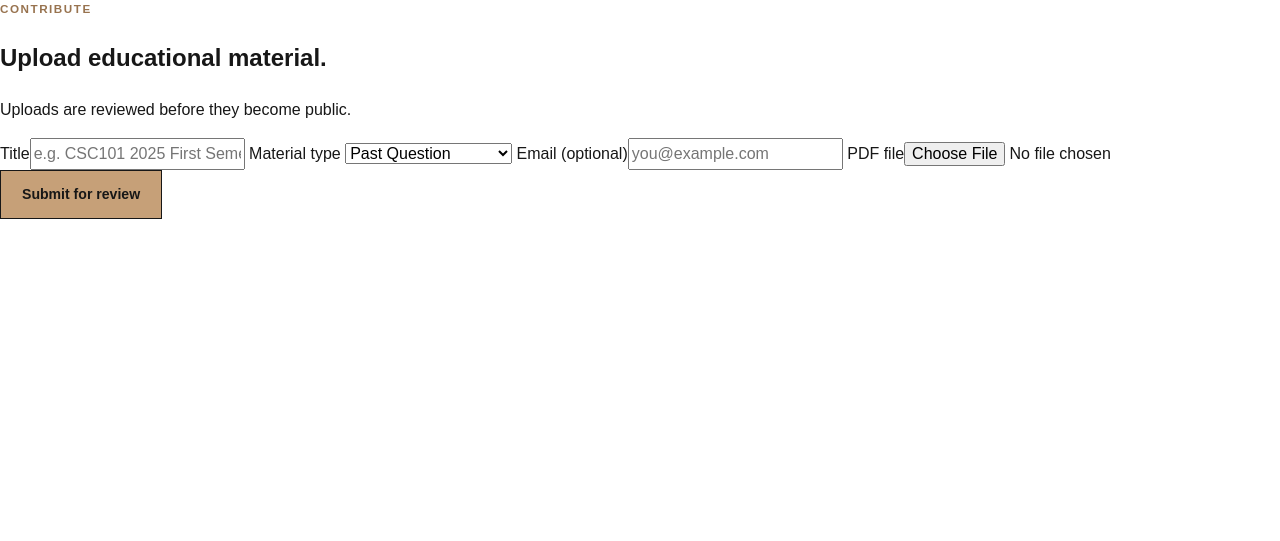
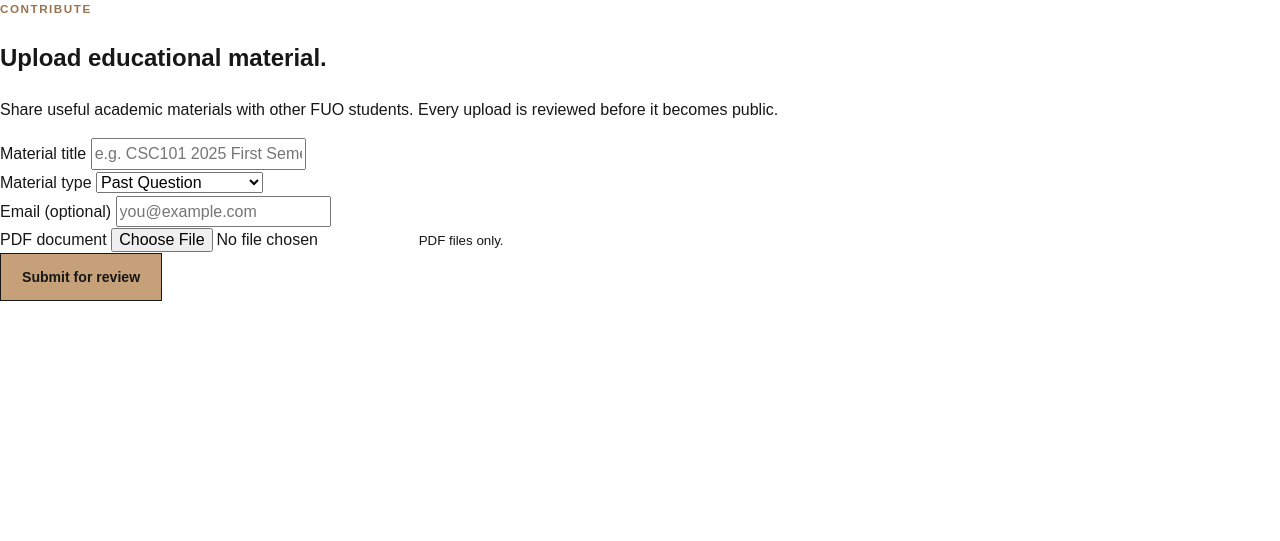
Before and after one commit to AgainBuilds/CampusCorrect, a FastAPI app: page /upload in a window 1280 px wide. Shown: the part 78-619 px from the top of the page. Run offline with FastAPI, Linux system fonts and the light colour scheme.

Commit message:
Update upload.html

```diff
--- a/app/templates/upload.html
+++ b/app/templates/upload.html
@@ -1,17 +1,56 @@
+
 {% extends "base.html" %}
+
 {% block title %}Upload Material — CampusCorrect{% endblock %}
+
 {% block content %}
-<section class="page narrow">
+
+<section class="upload-page">
+
+    <div class="upload-heading">
         <p class="eyebrow">CONTRIBUTE</p>
+
         <h1>Upload educational material.</h1>
-  <p>Uploads are reviewed before they become public.</p>
+
+        <p>
+            Share useful academic materials with other FUO students.
+            Every upload is reviewed before it becomes public.
+        </p>
+    </div>
+
     {% if request.query_params.get('submitted') %}
-    <div class="notice">Submitted. Your material is now in the moderation queue.</div>
+        <div class="upload-notice">
+            Submitted. Your material is now in the moderation queue.
+        </div>
     {% endif %}
-  <form class="card form" action="/upload" method="post" enctype="multipart/form-data">
-    <label>Title<input name="title" required placeholder="e.g. CSC101 2025 First Semester Past Questions"></label>
-    <label>Material type
-      <select name="resource_type">
+
+    <form
+        class="upload-form"
+        action="/upload"
+        method="post"
+        enctype="multipart/form-data"
+    >
+
+        <div class="upload-field">
+            <label for="material-title">Material title</label>
+
+            <input
+                id="material-title"
+                name="title"
+                type="text"
+                required
+                placeholder="e.g. CSC101 2025 First Semester Past Questions"
+            >
+        </div>
+
+        <div class="upload-field">
+            <label for="material-type">Material type</label>
+
+            <select
+                id="material-type"
+                name="resource_type"
+                required
+            >
                 <option>Past Question</option>
                 <option>Lecture Note</option>
                 <option>Course Outline</option>
@@ -19,10 +58,44 @@
                 <option>Assignment</option>
                 <option>Educational Material</option>
             </select>
+        </div>
+
+        <div class="upload-field">
+            <label for="submitter-email">
+                Email <span>(optional)</span>
             </label>
-    <label>Email (optional)<input type="email" name="submitter_email" placeholder="you@example.com"></label>
-    <label>PDF file<input type="file" name="file" accept="application/pdf" required></label>
-    <button class="button" type="submit">Submit for review</button>
+
+            <input
+                id="submitter-email"
+                type="email"
+                name="submitter_email"
+                placeholder="you@example.com"
+            >
+        </div>
+
+        <div class="upload-field">
+            <label for="material-file">PDF document</label>
+
+            <input
+                id="material-file"
+                type="file"
+                name="file"
+                accept="application/pdf,.pdf"
+                required
+            >
+
+            <small>PDF files only.</small>
+        </div>
+
+        <button
+            class="button upload-submit"
+            type="submit"
+        >
+            Submit for review
+        </button>
+
     </form>
+
 </section>
+
 {% endblock %}
```
Lines whose indentation alone changed are shown as unchanged.
